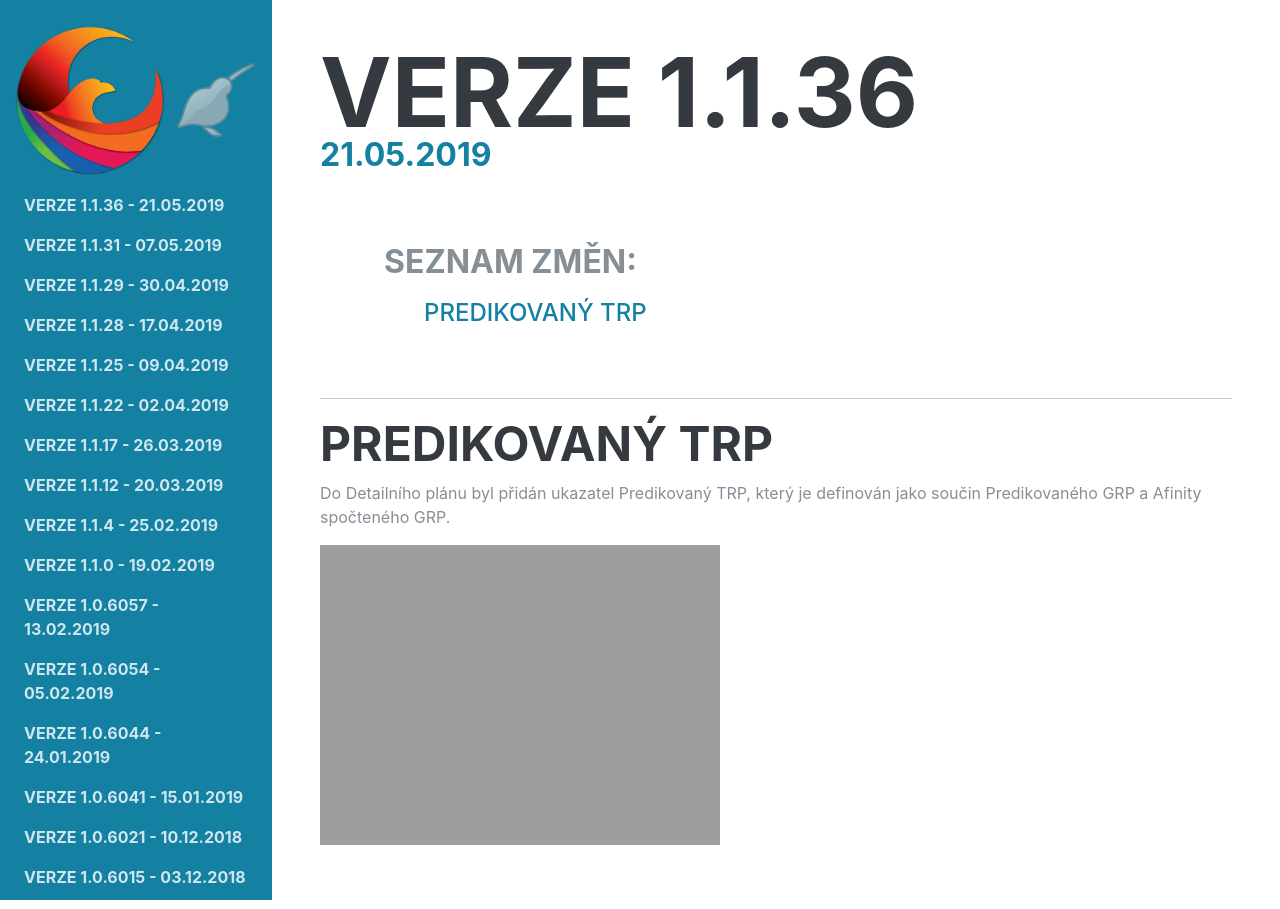
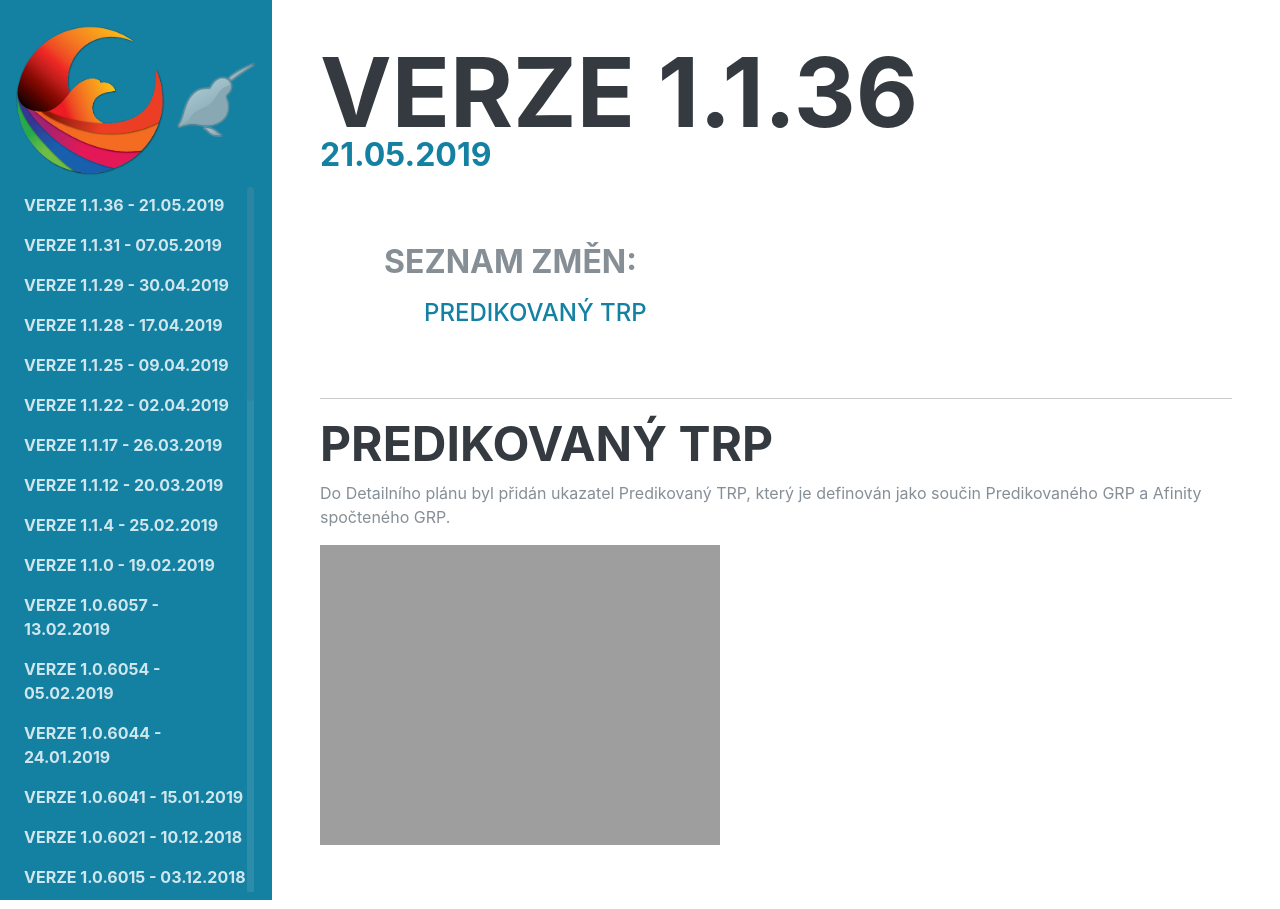
Before and after one commit to benesrichard/news-web2, a Jekyll site: the page built from fenix.html, in a window 1280 px wide. Built offline with Jekyll 4.4.1, drawn with Linux system fonts in a browser that asks for light colours; some web fonts are replaced; some of the changed text lies outside the part shown.

Commit message:
Scrollbary

```diff
--- a/_includes/homepage.html
+++ b/_includes/homepage.html
@@ -31,22 +31,23 @@
     {% if display_version == "fenix" %}
     <title>Fenix - Novinky v software</title>
     <link rel="apple-touch-icon" sizes="180x180" href="{{site.url}}/img/icons/fenix/apple-touch-icon.png">
-    <link rel="icon" type="image/png" sizes="192x192" href="{{site.url}}/img/icons/fenix/android-icon-192x192.png">
+    <link rel="icon" type="image/png" sizes="192x192" href="{{site.url}}/img/icons/fenix/192x192.png">
     <link rel="icon" type="image/png" sizes="32x32" href="{{site.url}}/img/icons/fenix/32x32.png">
     <link rel="icon" type="image/png" sizes="16x16" href="{{site.url}}/img/icons/fenix/16x16.png">
     <link rel="manifest" href="/site.webmanifest">
     {% endif %}
 
     <!-- Bootstrap core CSS -->
-    <link href="{{ site.url }}/vendor/bootstrap/css/bootstrap.min.css" rel="stylesheet">
+    <link href="{{site.url}}/vendor/bootstrap/css/bootstrap.min.css" rel="stylesheet">
 
     <!-- Custom fonts for this template -->
     <link href="https://fonts.googleapis.com/css?family=Saira+Extra+Condensed:500,700" rel="stylesheet">
     <link href="https://fonts.googleapis.com/css?family=Muli:400,400i,800,800i" rel="stylesheet">
 
     <!-- Custom styles for this template -->
-    <link href="{{ site.url }}/css/news.css" rel="stylesheet">
-    <link href="{{ site.url }}/css/dark.css" id="dark-css" rel="stylesheet alternate">
+    <link href="{{site.url}}/css/news.css" rel="stylesheet">
+    <link href="{{site.url}}/vendor/jquery-scrollbar/jquery.scrollbar.min.css" rel="stylesheet">
+    <link href="{{site.url}}/css/dark.css" id="dark-css" rel="stylesheet alternate">
 
 </head>
 
@@ -106,11 +107,12 @@
 
 
     <!-- Bootstrap core JavaScript -->
-    <script src="vendor/jquery/jquery.min.js"></script>
-    <script src="vendor/bootstrap/js/bootstrap.bundle.min.js"></script>
+    <script src="{{site.url}}/vendor/jquery/jquery.min.js"></script>
+    <script src="{{site.url}}/vendor/bootstrap/js/bootstrap.bundle.min.js"></script>
 
     <!-- Plugin JavaScript -->
-    <script src="vendor/jquery-easing/jquery.easing.min.js"></script>
+    <script src="{{site.url}}/vendor/jquery-easing/jquery.easing.min.js"></script>
+    <script src="{{site.url}}/vendor/jquery-scrollbar/jquery.scrollbar.min.js"></script>
 
     <!-- Custom scripts for this template -->
     <script src="{{ site.url }}/js/news.js"></script>
--- a/_includes/navigation.html
+++ b/_includes/navigation.html
@@ -2,18 +2,20 @@
     <a class="navbar-brand js-scroll-trigger" href="#page-top"></a>
     <span class="d-block d-lg-none">
         {% if display_version == "fenix" %}
-        <a href="{{site.url}}/fenix.html"><img class="img-fluid mx-auto mb-2" style="max-width: 3rem;" src="{{site.url}}/img/fenix.png"
+        <a href="{{site.url}}/fenix.html"><img class="img-fluid mx-auto mb-2" style="max-width: 3rem;"
+                src="{{site.url}}/img/fenix.png" alt=""></a>
+        <a href="{{site.url}}/kiwi.html"><img class="img-fluid mx-auto mb-2"
+                style="max-width: 2rem; filter: grayscale(100%); opacity: 0.8;" src="{{site.url}}/img/kiwi.png"
                 alt=""></a>
-        <a href="{{site.url}}/kiwi.html"><img class="img-fluid mx-auto mb-2"
-                style="max-width: 2rem; filter: grayscale(100%); opacity: 0.8;" src="{{site.url}}/img/kiwi.png" alt=""></a>
         <span class="minified-heading">Fenix</span>
         {% endif %}
 
         {% if display_version == "kiwi" %}
-        <a href="{{site.url}}/fenix.html"><img class="img-fluid mx-auto mb-2" style="max-width: 2rem; filter: grayscale(100%); opacity: 0.8;" src="{{site.url}}/img/fenix.png"
+        <a href="{{site.url}}/fenix.html"><img class="img-fluid mx-auto mb-2"
+                style="max-width: 2rem; filter: grayscale(100%); opacity: 0.8;" src="{{site.url}}/img/fenix.png"
                 alt=""></a>
-        <a href="{{site.url}}/kiwi.html"><img class="img-fluid mx-auto mb-2"
-                style="max-width: 3rem;" src="{{site.url}}/img/kiwi.png" alt=""></a>
+        <a href="{{site.url}}/kiwi.html"><img class="img-fluid mx-auto mb-2" style="max-width: 3rem;"
+                src="{{site.url}}/img/kiwi.png" alt=""></a>
         <span class="minified-heading">Kiwi</span>
         {% endif %}
     </span>
@@ -22,10 +24,10 @@
         {% if display_version == "fenix" %}
         <table>
             <tr>
-                <td><a href="{{site.url}}/fenix.html"><img class="img-fluid img-profile-active mx-auto mb-2" src="{{site.url}}/img/fenix.png"
-                            alt=""></a></td>
-                <td><a href="{{site.url}}/kiwi.html"> <img class="img-fluid img-profile-inactive mx-auto mb-2" src="{{site.url}}/img/kiwi.png"
-                            alt=""></a></td>
+                <td><a href="{{site.url}}/fenix.html"><img class="img-fluid img-profile-active mx-auto mb-2"
+                            src="{{site.url}}/img/fenix.png" alt=""></a></td>
+                <td><a href="{{site.url}}/kiwi.html"> <img class="img-fluid img-profile-inactive mx-auto mb-2"
+                            src="{{site.url}}/img/kiwi.png" alt=""></a></td>
             </tr>
 
         </table>
@@ -34,10 +36,10 @@
         {% if display_version == "kiwi" %}
         <table>
             <tr>
-                <td><a href="{{site.url}}/fenix.html"><img class="img-fluid img-profile-inactive mx-auto mb-2" src="{{site.url}}/img/fenix.png"
-                            alt=""></a></td>
-                <td><a href="{{site.url}}/kiwi.html"> <img class="img-fluid img-profile-active mx-auto mb-2" src="{{site.url}}/img/kiwi.png"
-                            alt=""></a></td>
+                <td><a href="{{site.url}}/fenix.html"><img class="img-fluid img-profile-inactive mx-auto mb-2"
+                            src="{{site.url}}/img/fenix.png" alt=""></a></td>
+                <td><a href="{{site.url}}/kiwi.html"> <img class="img-fluid img-profile-active mx-auto mb-2"
+                            src="{{site.url}}/img/kiwi.png" alt=""></a></td>
             </tr>
         </table>
         {% endif %}
@@ -47,8 +49,9 @@
         aria-controls="navbarSupportedContent" aria-expanded="false" aria-label="Toggle navigation">
         <span class="navbar-toggler-icon"></span>
     </button>
+    <div class="scrollbar-inner scrollbar-dynamic">
         <div class="collapse navbar-collapse" id="navbarSupportedContent">
-        <ul class="navbar-nav">
+            <ul class="navbar-nav content">
                 {% for post in site.posts %}
                 {% if post.categories contains "fenix" and display_version == "fenix" %}
                 <li class="navbar-item">
@@ -59,11 +62,12 @@
 
                 {% if post.categories contains "kiwi" and display_version == "kiwi" %}
                 <li class="navbar-item">
-                <a href="{{site.url}}/{{ post.url }}" class="nav-link js-scroll-trigger">VERZE {{ post.title }} -
+                    <a href="{{site.url}}/{{ post.url }}" class="nav-link js-scroll-trigger">VERZE {{ post.title | replace: "k" : "" }} -
                         {{ post.date | date: "%d.%m.%Y" }}</a>
                 </li>
                 {% endif %}
                 {% endfor %}
             </ul>
         </div>
+    </div>
 </nav>
--- a/js/news.js
+++ b/js/news.js
@@ -76,4 +76,5 @@ $(document).ready(function () {
         });
     }
 
+    $('.scrollbar-inner').scrollbar();
 });
```
Also changed, not shown: _includes/post.html (+4 -4 lines), vendor/jquery-scrollbar/jquery.scrollbar.min.css (added), vendor/jquery-scrollbar/jquery.scrollbar.min.js (added). Lines whose indentation alone changed are shown as unchanged.
